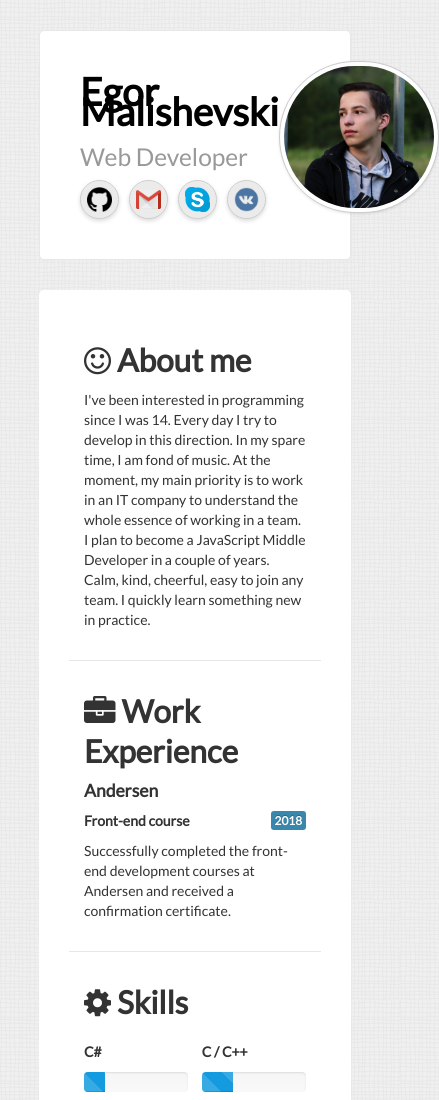
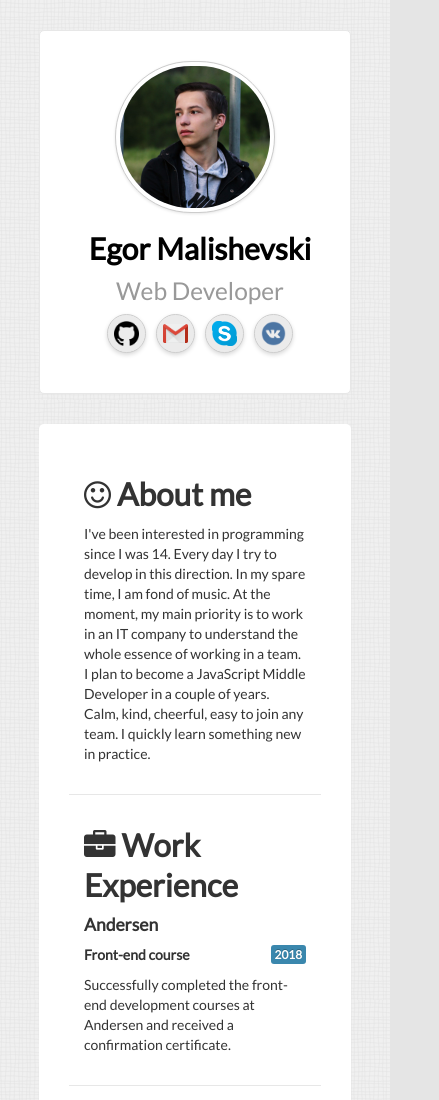
Before and after one commit to RiSKail/rsschool-cv, a plain HTML site: page index.html in a window 390 px wide. Shown: the top 1100 px of the page, 439 px wide, since content can reach past the window. Drawn offline with Linux system fonts and the light colour scheme.

```diff
--- /dev/null
+++ b/css/media.css
@@ -0,0 +1,31 @@
+@media screen and (max-width: 670px) {
+    .user-header {
+        flex-direction: column-reverse;
+        align-items: center;
+    }
+
+    #user-contact-info {
+        align-items: center;
+        text-align: center;
+    }
+}
+
+@media screen and (max-width: 450px) {
+    #user-contact-info h1 {
+        font-size: 30px;
+    }
+
+    .user-social {
+        width: auto;
+    }
+}
+
+@media screen and (max-width: 370px) {
+    #user-contact-info h1 {
+        font-size: 26px;
+    }
+
+    .user-social {
+        width: auto;
+    }
+}
--- a/css/style.css
+++ b/css/style.css
@@ -249,3 +249,7 @@ footer {
     background: #5d84ae29;
     color: #fff;
 }
+
+.vk a {
+    margin: 0 0 10px 0;
+}
--- a/index.html
+++ b/index.html
@@ -1,4 +1,5 @@
 <!DOCTYPE html>
+<html lang="en">
 
 <head>
     <meta charset="utf-8">
@@ -9,14 +10,12 @@
         type="text/css">
     <link rel="stylesheet" type="text/css" href="css/style.css">
     <link rel="stylesheet" type="text/css" href="css/font-awesome.min.css">
-
+    <link rel="stylesheet" type="text/css" href="css/media.css">
 </head>
 
 <body>
     <div class="main-wrapper">
-
         <div class="user-header">
-
             <div id="user-contact-info">
                 <h1>Egor Malishevski <br><br>
                     <small>Web Developer</small></h1>
@@ -43,13 +42,10 @@
                     </div>
                 </div>
             </div>
-
             <div id="user-photo">
                 <img class="img-circle img-polaroid" src="img/photo.png" width="150" alt="albert doe">
             </div>
-
         </div>
-
         <div class="user-main">
             <div class="user-section" id="about">
                 <h2><i class="icon-smile"></i> About me</h2>
@@ -68,7 +64,6 @@
                         certificate.</p>
                 </article>
             </div>
-
             <div class="user-section" id="skills">
                 <h2><i class="icon-cog"></i> Skills</h2>
                 <div class="user-skills">
@@ -102,7 +97,6 @@
                     </div>
                 </div>
             </div>
-
             <div class="user-section" id="education">
                 <h2><i class="icon-book "></i> Education</h2>
                 <article>
@@ -117,11 +111,9 @@
                         in all advanced countries.</p>
                 </article>
             </div>
-
             <div class="user-section">
                 <h2><i class="icon-briefcase"></i> Portfolio</h2>
                 <div class="row-fluid">
-
                 </div>
             </div>
             <footer>
```
